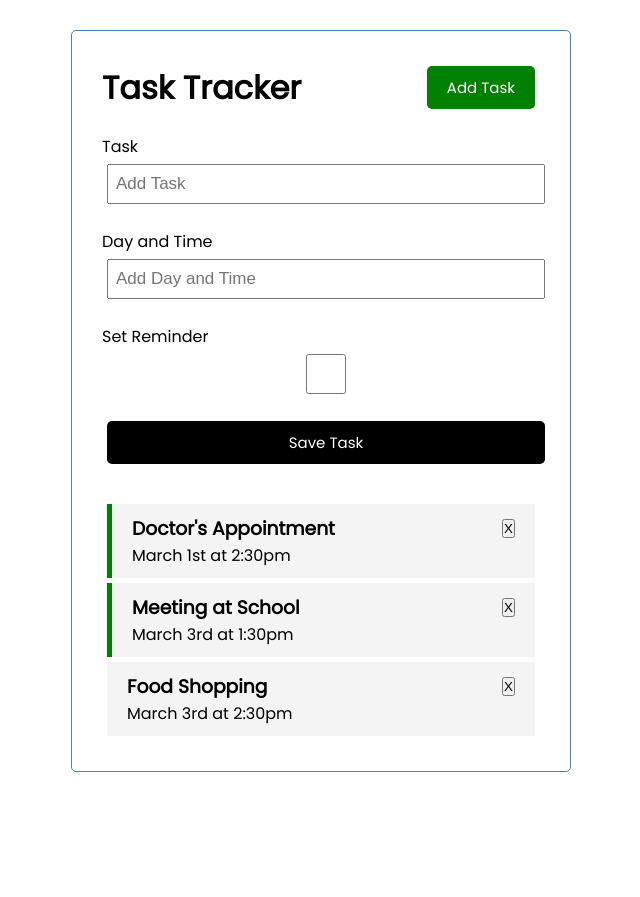
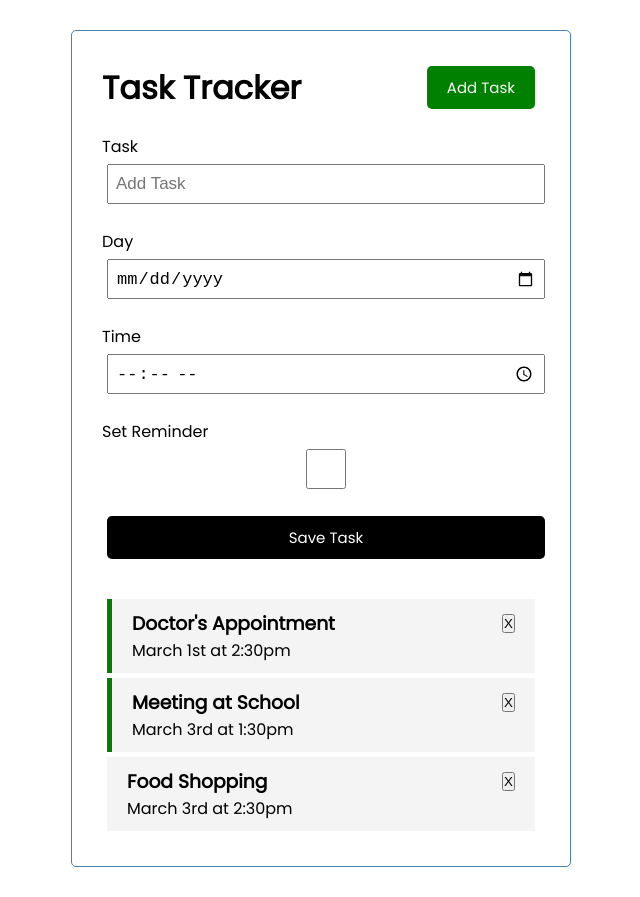
Before and after one commit to 06kaylee/vue-task-app, a Vue app: page / in a window 1280 px wide. Shown: the whole page, without its empty margins (319-959 px from the left). Before the commit the page ends 802 px from the top, so only its background shows below. Built offline with nearby package versions, Linux system fonts and the light colour scheme.

Commit message:
Added Date/Time
Added a time input, and made the previous Date/Time input into just date

```diff
--- a/src/components/AddTask.vue
+++ b/src/components/AddTask.vue
@@ -5,9 +5,13 @@
             <input type="text" v-model="text" name="text" placeholder="Add Task">
         </div>
         <div class="form-control">
-            <label>Day and Time</label>
-            <input type="text" v-model="day" name="day" placeholder="Add Day and Time">
+            <label>Day</label>
+            <input type="date" v-model="day" name="day" placeholder="Add Day">
         </div>
+		<div class="form-control">
+			<label>Time</label>
+			<input type="time" v-model="time" name ="time" placeholder="Add Time">
+		</div>
         <div class="form-control">
             <label>Set Reminder</label>
             <input type="checkbox" v-model="reminder" name="reminder">
@@ -23,6 +27,7 @@ export default {
         return {
             text: '',
             day: '',
+			time: '',
             reminder: false
         }
     },
@@ -39,6 +44,7 @@ export default {
                 id: Math.floor(Math.random() * 100000),
                 text: this.text,
                 day: this.day,
+				time: this.time,
                 reminder: this.reminder
             };
 
@@ -46,6 +52,7 @@ export default {
 
             this.text= "";
             this.day= "";
+			this.time="";
             this.reminder= false;
         }
     }
```
